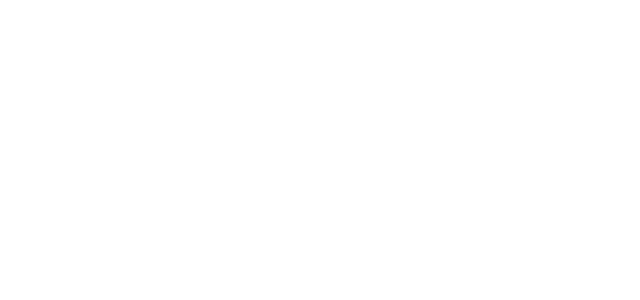
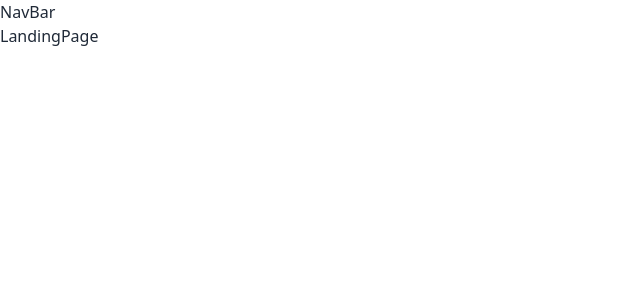
Before and after one commit to sharif181/password-manager-frontend, a React (Vite) app: page / in a window 1280 px wide. Shown: the top 300 px of the page, without its empty margins (0-640 px from the left). Built offline with nearby package versions, Linux system fonts and the light colour scheme.

Commit message:
react-router-dom setup

```diff
--- a/package.json
+++ b/package.json
@@ -11,7 +11,8 @@
   },
   "dependencies": {
     "react": "^18.3.1",
-    "react-dom": "^18.3.1"
+    "react-dom": "^18.3.1",
+    "react-router-dom": "^6.25.1"
   },
   "devDependencies": {
     "@types/react": "^18.3.3",
--- a/src/App.jsx
+++ b/src/App.jsx
@@ -1,5 +1,13 @@
+import NavBar from "./Components/NavBar";
+import LandingPage from "./Components/LandingPage";
+
 function App() {
-  return <></>;
+  return (
+    <>
+      <NavBar />
+      <LandingPage />
+    </>
+  );
 }
 
 export default App;
--- /dev/null
+++ b/src/Components/LandingPage.jsx
@@ -0,0 +1,5 @@
+const LandingPage = () => {
+  return <div>LandingPage</div>;
+};
+
+export default LandingPage;
--- /dev/null
+++ b/src/Components/NavBar.jsx
@@ -0,0 +1,5 @@
+const NavBar = () => {
+  return <div>NavBar</div>;
+};
+
+export default NavBar;
--- a/src/main.jsx
+++ b/src/main.jsx
@@ -1,10 +1,12 @@
 import React from "react";
 import ReactDOM from "react-dom/client";
-import App from "./App.jsx";
 import "./index.css";
+import router from "./routers/routers";
+
+import { RouterProvider } from "react-router-dom";
 
 ReactDOM.createRoot(document.getElementById("root")).render(
   <React.StrictMode>
-    <App />
+    <RouterProvider router={router} />
   </React.StrictMode>
 );
--- /dev/null
+++ b/src/routers/routers.jsx
@@ -0,0 +1,11 @@
+import { createBrowserRouter } from "react-router-dom";
+import App from "../App";
+
+const router = createBrowserRouter([
+  {
+    path: "/",
+    element: <App />,
+  },
+]);
+
+export default router;
```
Also changed, not shown: 1 other file (tests, documents, lock files or other folders).
